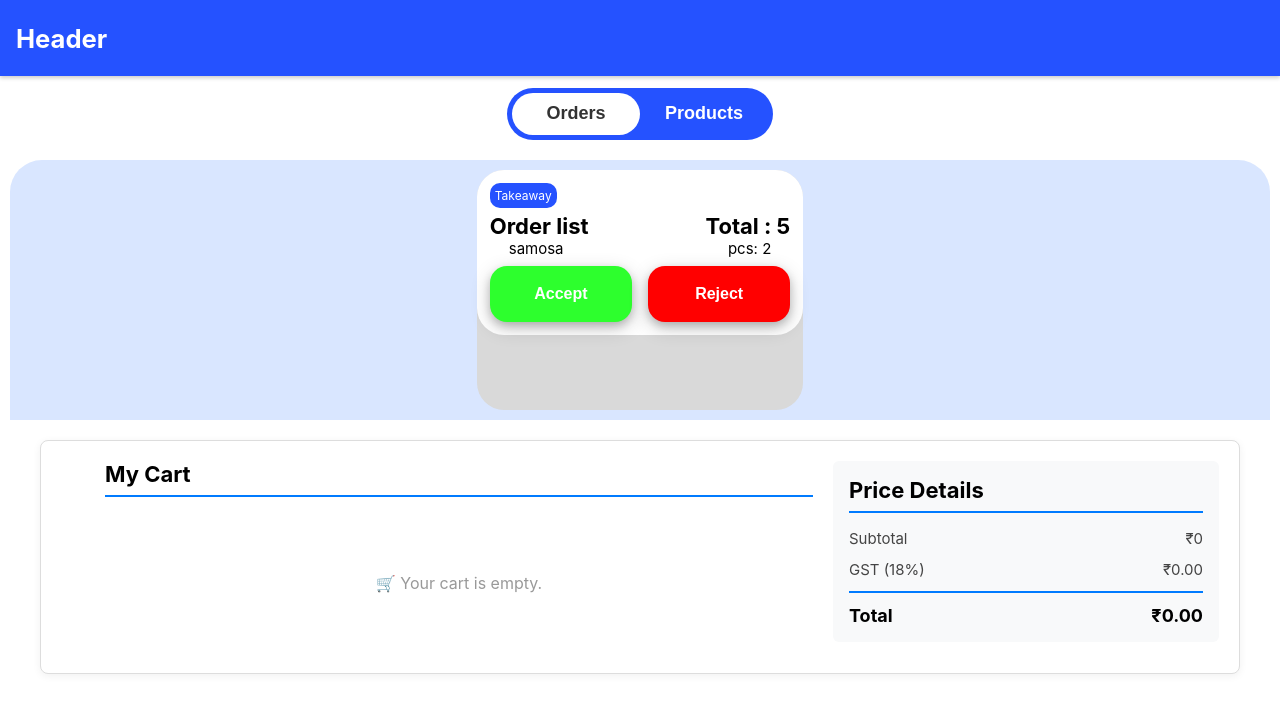
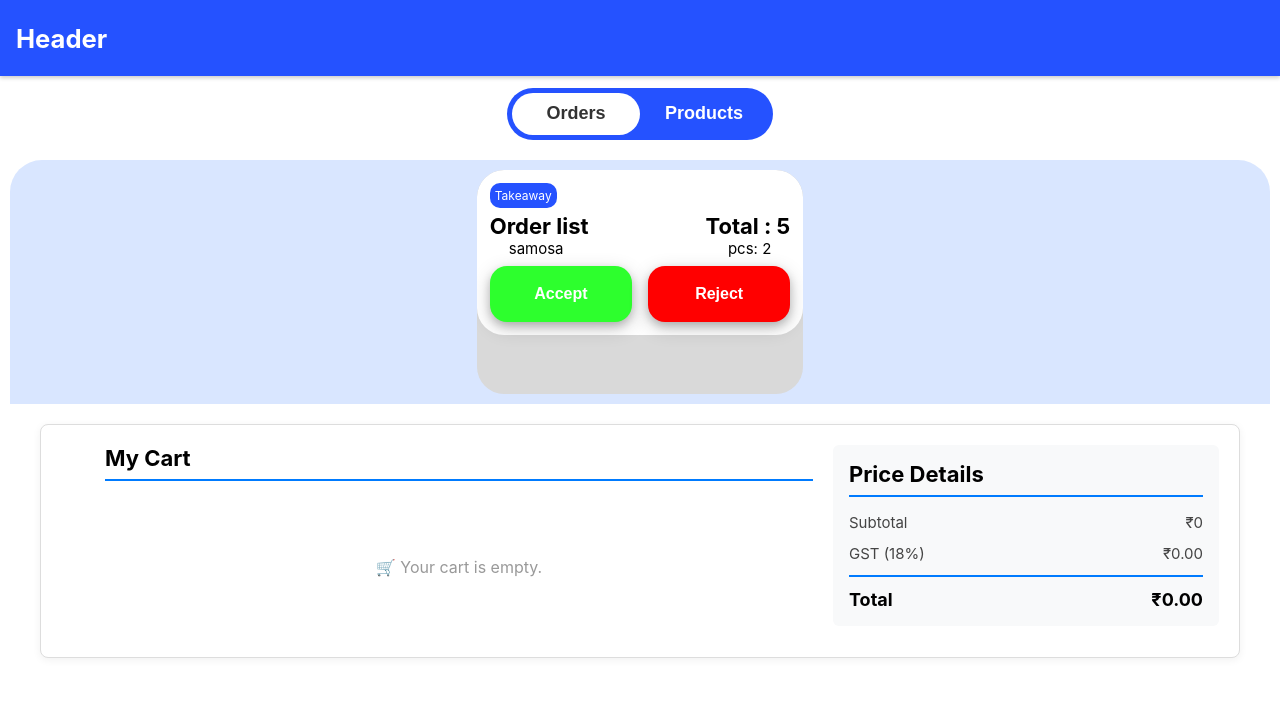
Before and after one commit to yogeshluhar/OrderManagementSystem, a React (Create React App) app in the folder ordermanagementsystem/: page /cart in a window 1280 px wide. Shown: the top 712 px of the page. Built offline with nearby package versions, Linux system fonts and the light colour scheme; some icons are missing.

Commit message:
card,item anfd css

```diff
--- a/ordermanagementsystem/src/Order/ordercard.js
+++ b/ordermanagementsystem/src/Order/ordercard.js
@@ -5,6 +5,7 @@ import {
   ArrowDownDoubleIcon,
   ArrowUpDoubleIcon,
 } from "@hugeicons/core-free-icons";
+import '../Reusable/StyleSheet/style.css';
 
 const styles = {
   parentContainer: {
@@ -82,11 +83,7 @@ export default function Ordercards({ data }) {
   return (
     <>
       <div
-        style={{
-          ...styles.parentContainer,
-          height: Expanded ? "50vh" : "30vh",
-          transition: "height 0.2s ease-in-out",
-        }}
+        className={`order-card-container ${Expanded ? "expanded" : "collapsed"}`}
       >
         <div style={styles.whitePill}>
           <div style={styles.orderType}>Takeaway</div>
@@ -152,7 +149,7 @@ export default function Ordercards({ data }) {
                       size={16}
                       color="#000000"
                       strokeWidth={2}
-                      style={{marginTop : '29px'}}
+                      className="arrowup"
                     />
                   ) : (
                     <HugeiconsIcon
@@ -160,7 +157,7 @@ export default function Ordercards({ data }) {
                       size={16}
                       color="#000000"
                       strokeWidth={2}
-                      style={{marginTop : '5px'}}
+                      className="arrowdown"
                     />
                   )}
                 </span>
--- a/ordermanagementsystem/src/Reusable/StyleSheet/style.css
+++ b/ordermanagementsystem/src/Reusable/StyleSheet/style.css
@@ -43,3 +43,109 @@
 .hide-scrollbar::-webkit-scrollbar {
   display: none;                    /* Chrome, Safari */
 }
+
+/* Order */
+/* =======================
+   Base Styles (Mobile First)
+========================== */
+
+.order-card-container {
+  background-color: #d9d9d9;
+  border-radius: 27px;
+  transition: height 0.2s ease-in-out;
+  overflow: hidden;
+}
+
+/* Default height for mobile (phones < 768px) */
+.order-card-container.collapsed {
+  height: 23vh;
+}
+
+.order-card-container.expanded {
+  height: 35vh;
+}
+
+/* SweetAlert2 (applies on all screen sizes) */
+.swal2-custom-popup {
+  width: 90% !important;
+  max-width: 400px;
+  padding: 1.5rem;
+  font-size: 16px;
+}
+
+.swal2-custom-title {
+  font-size: 20px;
+  text-align: center;
+  word-break: break-word;
+}
+
+.swal2-custom-text {
+  font-size: 16px;
+  text-align: center;
+  word-break: break-word;
+}
+
+/* Hide scrollbars on mobile (and other) views */
+.hide-scrollbar {
+  scrollbar-width: none;            /* Firefox */
+  -ms-overflow-style: none;         /* IE 10+ */
+}
+
+.hide-scrollbar::-webkit-scrollbar {
+  display: none;                    /* Chrome, Safari */
+}
+
+/* Arrow icons default (mobile) */
+.arrowup {
+  margin-top: 30px;
+}
+
+.arrowdown {
+  margin-top: 3px;
+}
+
+/* Responsive card layout for small screens */
+@media (max-width: 768px) {
+  .cardcontainer {
+    flex-direction: column;
+  }
+
+  .priceBlock {
+    font-size: 13px;
+    display: flex;
+    justify-content: space-between;
+    color: rgb(102, 102, 102);
+    flex-direction: column;
+    gap: 10px;
+  }
+
+  .arrowup {
+    margin-top: 30px;
+  }
+
+  .arrowdown {
+    margin-top: 3px;
+  }
+}
+
+/* =======================
+   Larger Screens (Tablet, Desktop)
+========================== */
+
+@media (min-width: 768px) {
+  .order-card-container.collapsed {
+    height: 28vh;
+  }
+
+  .order-card-container.expanded {
+    height: 46vh;
+  }
+
+  .arrowup {
+    margin-top: 23px;
+  }
+
+  .arrowdown {
+    margin-top: 5px;
+  }
+}
```
Also changed, not shown: ordermanagementsystem/src/Order/orderitem.js (+20 -2 lines).
